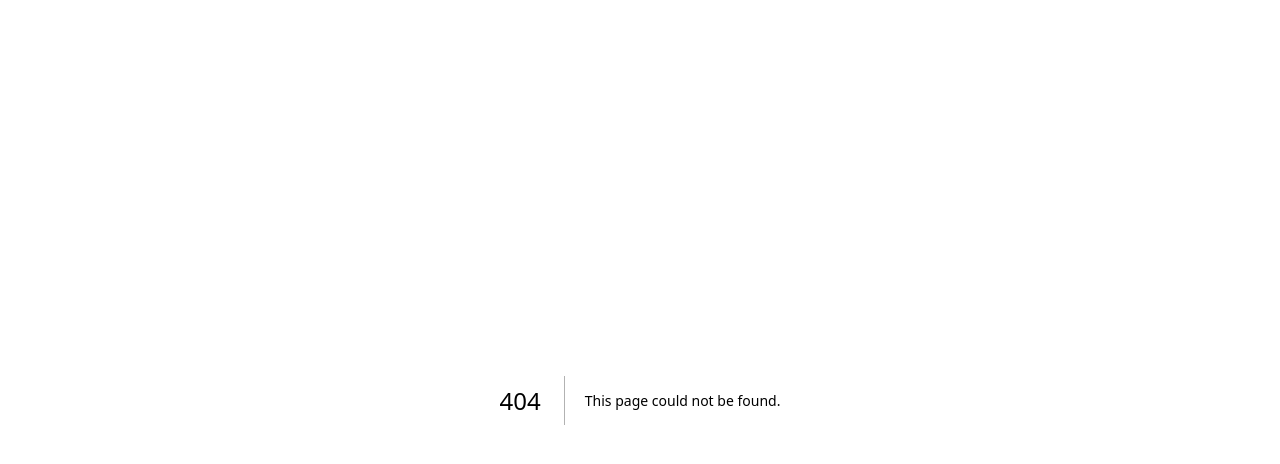
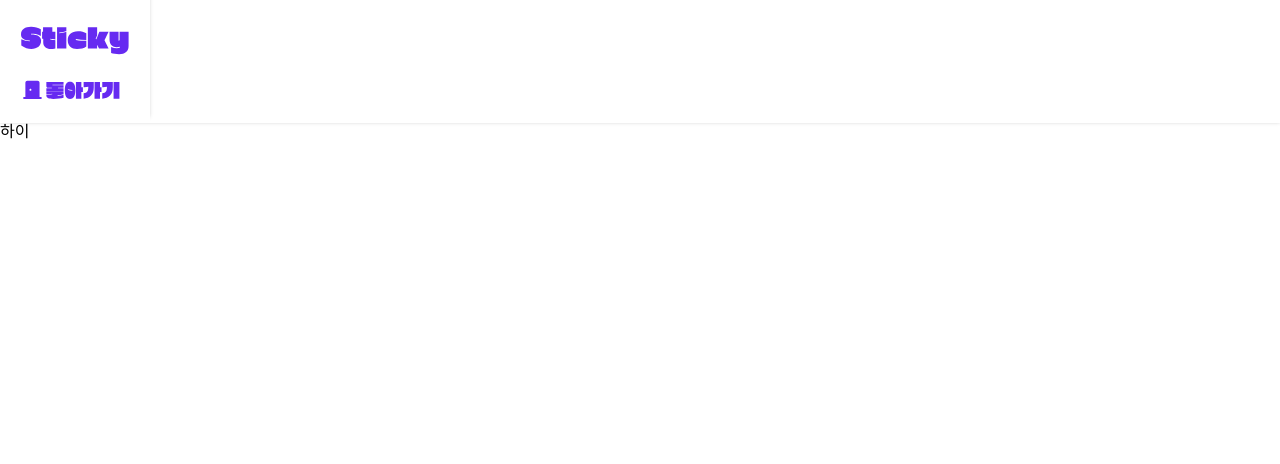
Before and after one commit to Sticky-APP/Sticky-Frontend, a Next.js app: page /space in a window 1280 px wide. Before the commit this address had no page. Shown: the top 464 px of the page. Built offline with nearby package versions, Linux system fonts and the light colour scheme.

Commit message:
Feat: 나의 스페이스 헤더 추가, 뒤로가기 버튼 추가

```diff
--- a/assets/Profile/index.ts
+++ /dev/null
@@ -1 +0,0 @@
-export { default as ProfileTest } from './ProfileTest.svg';
--- a/assets/index.ts
+++ b/assets/index.ts
@@ -7,4 +7,7 @@ export { default as Landing2 } from "./Landing/2.svg";
 export { default as Landing3 } from "./Landing/3.svg";
 export { default as Laptop } from "./Landing/laptop.svg";
 
+export { default as ProfileTest } from "./Profile/ProfileTest.svg";
+
 export { default as GoogleIcon } from "./icons/GoogleIcon.svg";
+export { default as BackIcon } from "./icons/back.svg";
--- a/components/main/RoomList.tsx
+++ b/components/main/App.tsx
@@ -29,7 +29,7 @@ const testData = [
   },
 ];
 
-export default function RoomList() {
+export default function RoomListApp() {
   return (
     <RoomListContainer>
       <CurrentSticky>최근에 올라온 Sticky</CurrentSticky>
--- /dev/null
+++ b/components/space/App.tsx
@@ -0,0 +1,7 @@
+export default function SpaceApp() {
+  return (
+    <div>
+      <p>하이</p>
+    </div>
+  );
+}
--- /dev/null
+++ b/components/space/Header.tsx
@@ -0,0 +1,32 @@
+import { BackIcon } from "@/assets";
+import Image from "next/image";
+import styled from "styled-components";
+
+export default function Header() {
+  return (
+    <HeaderContainer>
+      <ImageContainer>
+        <Image src={BackIcon} width={130} height={80} alt="icon" />
+      </ImageContainer>
+    </HeaderContainer>
+  );
+}
+
+const HeaderContainer = styled.div`
+  display: flex;
+  align-items: center;
+  height: 123px;
+  width: 100%;
+  box-shadow: 0px -1px 4px rgba(0, 0, 0, 0.25);
+`;
+
+const ImageContainer = styled.div`
+  cursor: pointer;
+  width: 150px;
+  height: 123px;
+  background: #ffffff;
+  box-shadow: -1px -6px 4px rgba(0, 0, 0, 0.25);
+  display: flex;
+  justify-content: center;
+  align-items: center;
+`;
--- a/pages/main/index.tsx
+++ b/pages/main/index.tsx
@@ -1,13 +1,13 @@
-import { ProfileTest } from "@/assets/Profile";
+import { ProfileTest } from "@/assets";
 import Header from "@/components/common/header/header";
-import RoomList from "@/components/main/RoomList";
+import RoomListApp from "@/components/main/App";
 import MainPage from "@/layout/MainPage";
 
 export default function Main() {
   return (
     <>
       <Header name="최태영" profile={ProfileTest} />
-      <MainPage app={<RoomList />} />
+      <MainPage app={<RoomListApp />} />
     </>
   );
 }
--- /dev/null
+++ b/pages/space/index.tsx
@@ -0,0 +1,11 @@
+import SpaceApp from "@/components/space/App";
+import Header from "@/components/space/Header";
+
+export default function Space() {
+  return (
+    <>
+      <Header />
+      <SpaceApp />
+    </>
+  );
+}
```
Also changed, not shown: components/space/Item.tsx (added, +7 -0 lines), layout/SpacePage.tsx (added, +18 -0 lines), assets/icons/Back.svg (added).
